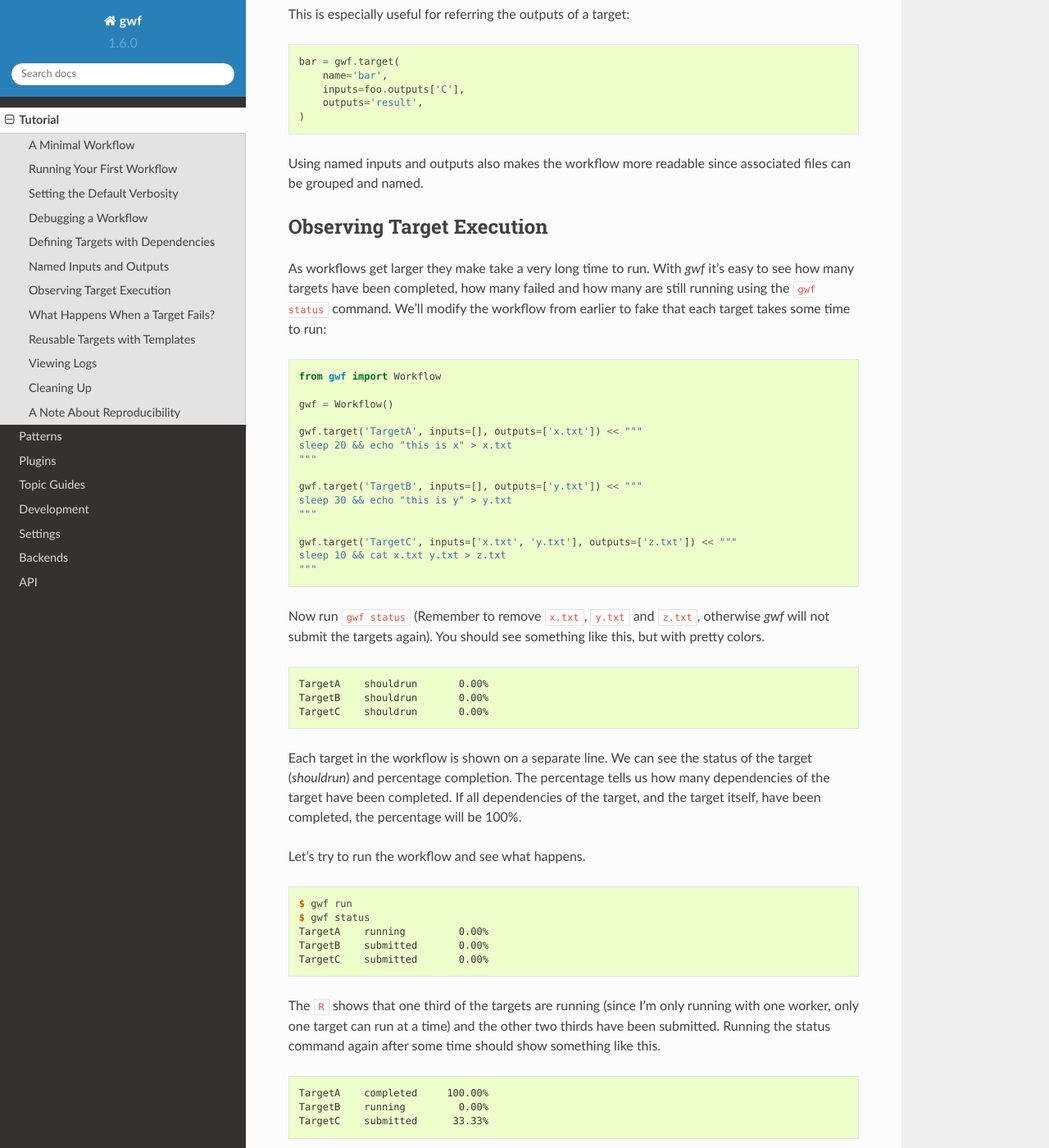
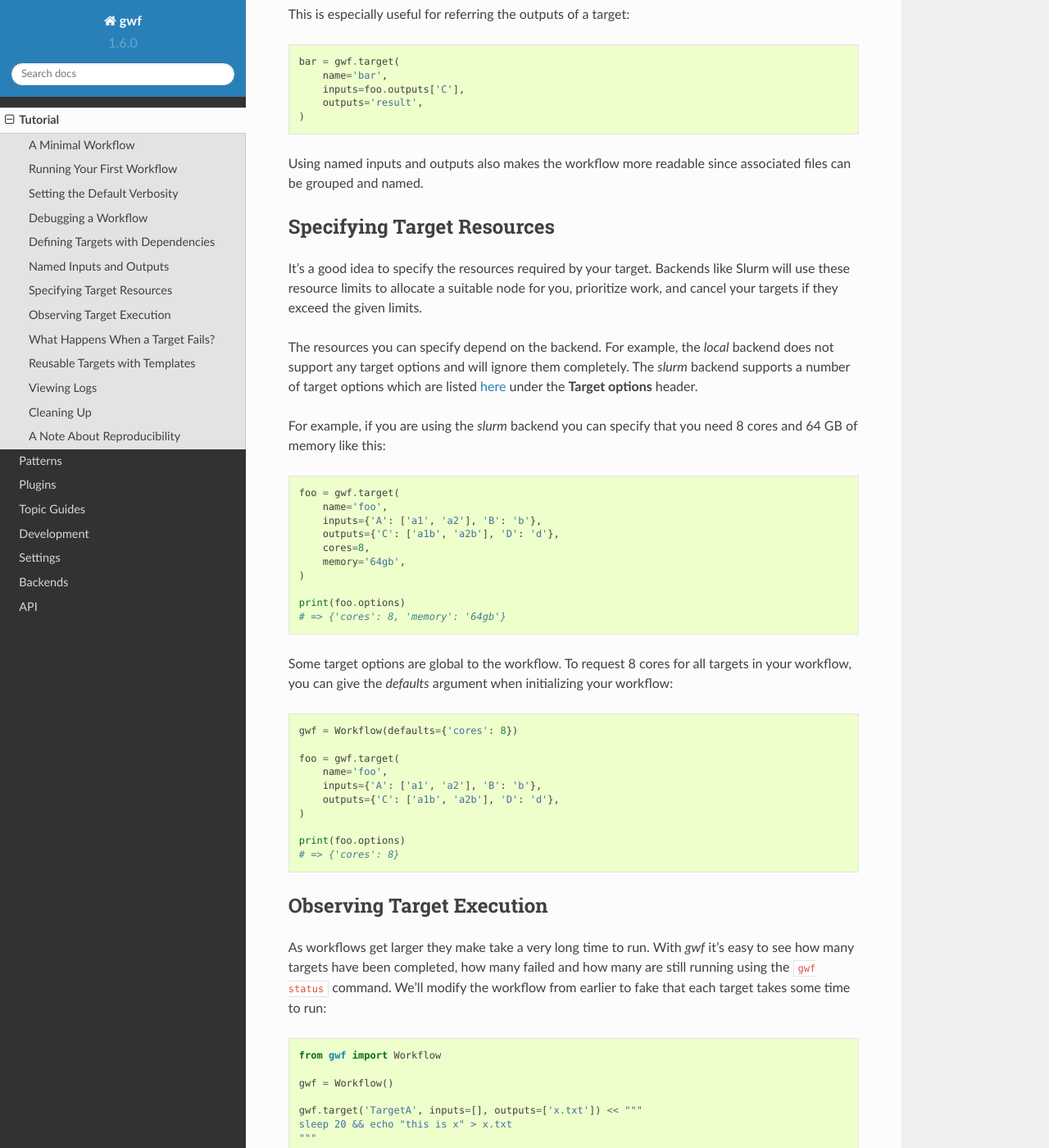
Before and after one commit to gwforg/gwf, a Sphinx documentation site: the page built from docs/tutorial.rst, in a window 1280 px wide and 1400 px high, scrolled down 6374 px. Shown: the whole window at 82% size. Built offline with Sphinx 7.4.7 and the Read the Docs theme 2.0.0, drawn with Linux system fonts in a browser that asks for light colours.

Commit message:
Add how to set target options to tutorial
Fixes #253.

```diff
--- a/docs/reference/backends.rst
+++ b/docs/reference/backends.rst
@@ -16,6 +16,8 @@ Local
     gwf.backends.local.LocalBackend
 
 
+.. _slurm_backend:
+
 Slurm
 -----
 
--- a/docs/tutorial.rst
+++ b/docs/tutorial.rst
@@ -325,6 +325,52 @@ This is especially useful for referring the outputs of a target:
 Using named inputs and outputs also makes the workflow more readable since
 associated files can be grouped and named.
 
+Specifying Target Resources
+===========================
+
+It's a good idea to specify the resources required by your target. Backends like
+Slurm will use these resource limits to allocate a suitable node for you,
+prioritize work, and cancel your targets if they exceed the given limits.
+
+The resources you can specify depend on the backend. For example, the `local`
+backend does not support any target options and will ignore them completely.
+The `slurm` backend supports a number of target options which are listed
+:ref:`here <slurm_backend>` under the **Target options** header.
+
+For example, if you are using the *slurm* backend you can specify that you need
+8 cores and 64 GB of memory like this:
+
+.. code-block:: python
+
+    foo = gwf.target(
+        name='foo',
+        inputs={'A': ['a1', 'a2'], 'B': 'b'},
+        outputs={'C': ['a1b', 'a2b'], 'D': 'd'},
+        cores=8,
+        memory='64gb',
+    )
+
+    print(foo.options)
+    # => {'cores': 8, 'memory': '64gb'}
+
+Some target options are global to the workflow. To request 8 cores for all
+targets in your workflow, you can give the `defaults` argument when initializing
+your workflow:
+
+.. code-block:: python
+
+    gwf = Workflow(defaults={'cores': 8})
+
+    foo = gwf.target(
+        name='foo',
+        inputs={'A': ['a1', 'a2'], 'B': 'b'},
+        outputs={'C': ['a1b', 'a2b'], 'D': 'd'},
+    )
+
+    print(foo.options)
+    # => {'cores': 8}
+
+
 Observing Target Execution
 ==========================
 
```
